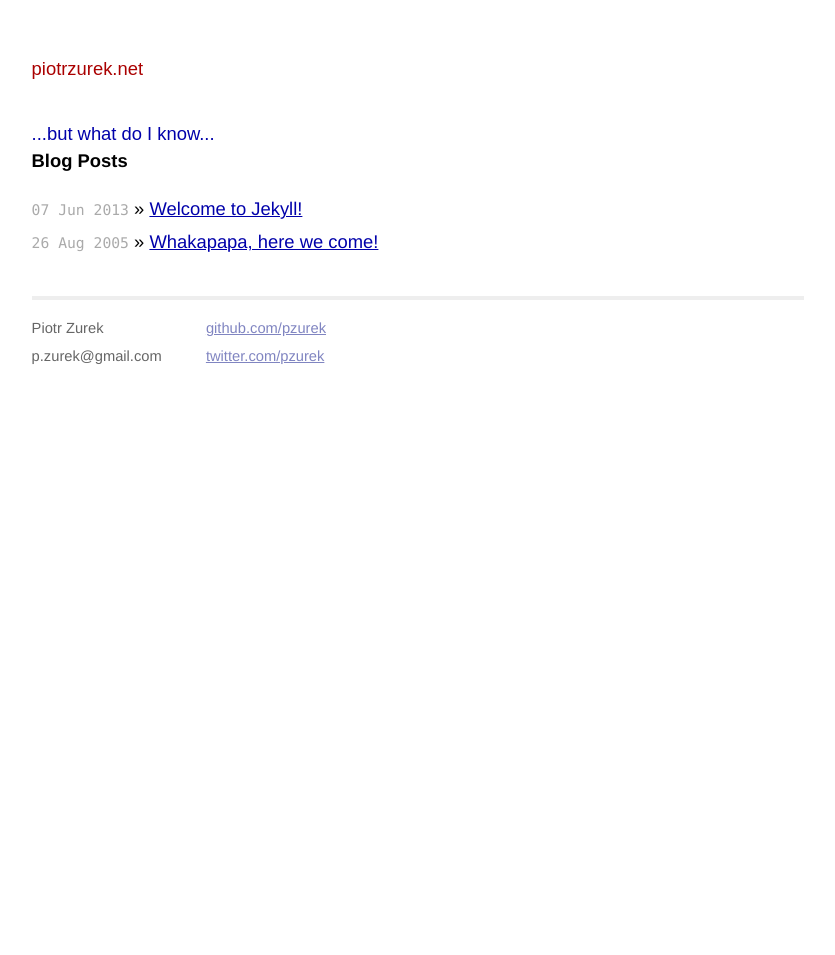
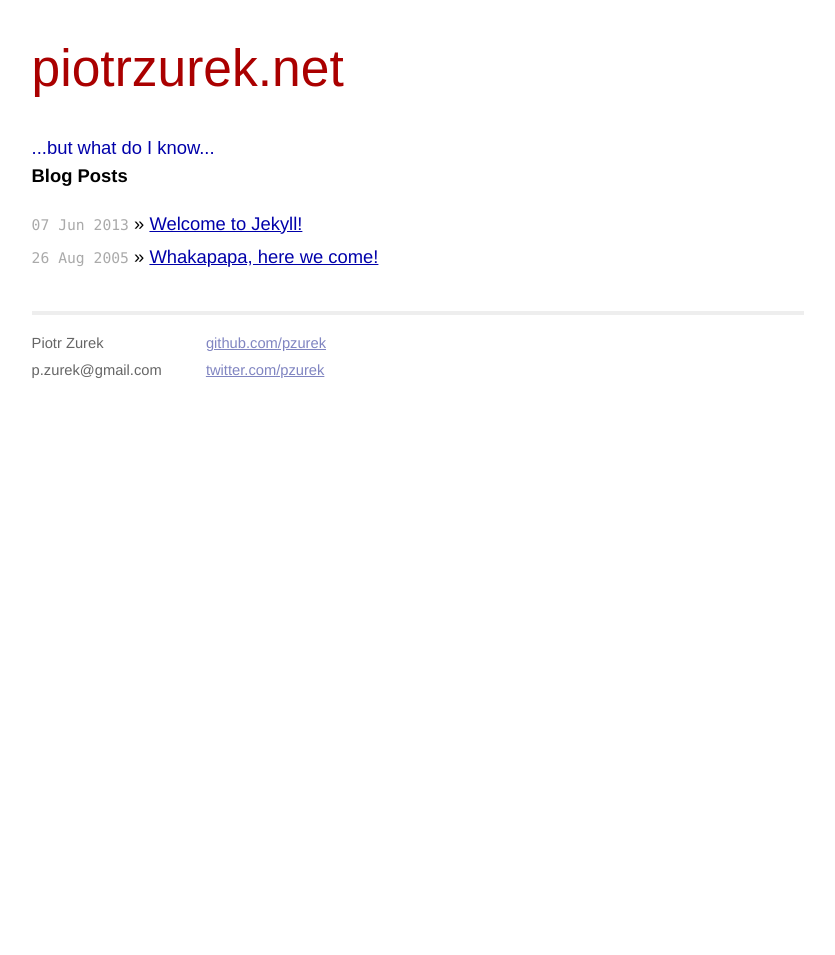
Before and after one commit to pzurek/piotrzurek.net, a Jekyll site: the page built from index.html, in a window 1280 px wide. Shown: the whole page, without its empty margins (222-1057 px from the left). Built offline with Jekyll 4.4.1, drawn with Linux system fonts in a browser that asks for light colours.

Commit message:
Tomorrow I'll run jekyll locally

```diff
--- a/css/main.css
+++ b/css/main.css
@@ -73,9 +73,9 @@ ul.posts span {
 }
 
 .site .header h1.title {
+  font-size: 2.8em;
   font-family: "ff-enzo-web",sans-serif;
   font-weight: 300;
-  margin-bottom: 2em;
 }
 
 .site .header h1.title a {
```
